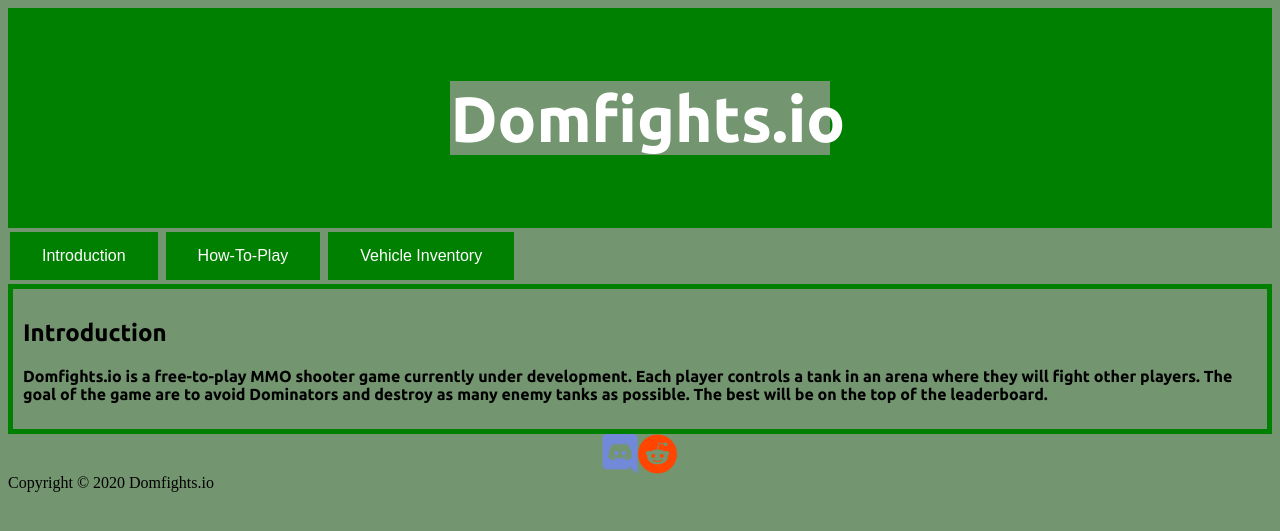
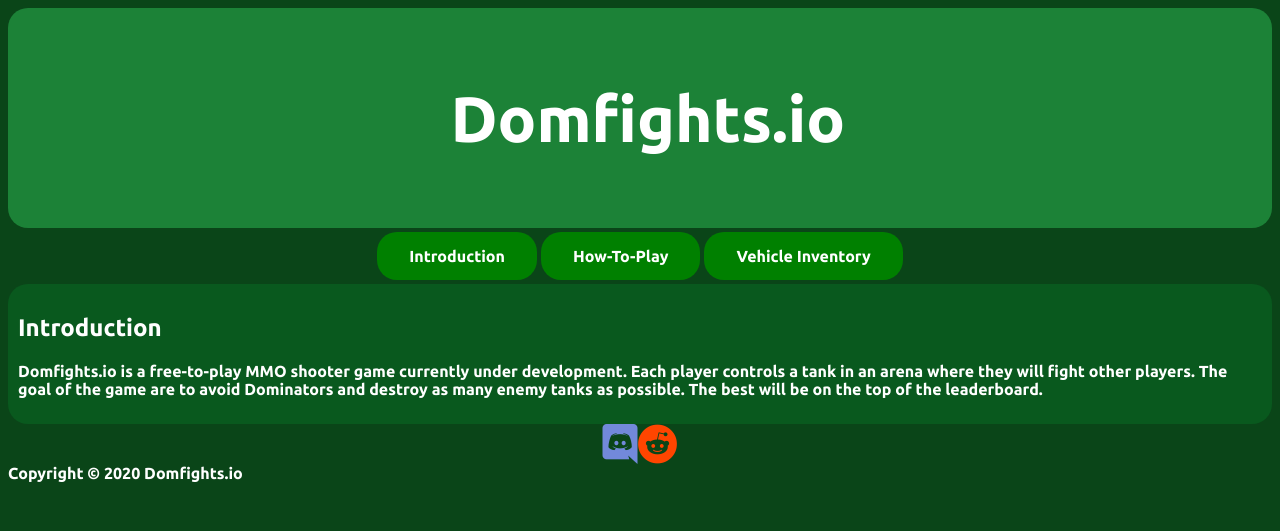
Before and after one commit to Steve-Dusty/df-site, a Flask app: page / in a window 1280 px wide. Shown: the top 531 px of the page. Run offline with Flask 2, Linux system fonts and the light colour scheme.

Commit message:
Color scheme update

```diff
--- a/site/css/style.css
+++ b/site/css/style.css
@@ -1,27 +1,37 @@
-*{
-  background-color: #73956f;
-}
-
 .beginning{
     text-align: center;
-    background-color: green;
-    font-family: 'Ubuntu', sans-serif;
+    background-color: #1c8237;
     font-size: 200%;
-    color: white;
-    border-color: black;
     padding-top: 30px;
     padding-bottom: 30px;
     padding-left: 35%;
     padding-right: 35%;
   }
+
 * {
+    border-radius: 20px;
     box-sizing: border-box;
+    font-family: 'Ubuntu', sans-serif;
+    color: white;
+
   }
 
+body{
+
+  background: #0a4518;
+
+
+
+}
+
+#myButtons{
+  display:flex;
+  justify-content: center;
+
+}
+
 .button{
-
     border: none;
-    color: white;
     padding: 15px 32px;
     text-align: center;
     text-decoration: none;
@@ -29,7 +39,8 @@
     font-size: 16px;
     margin: 4px 2px;
     cursor: pointer;
-    background-color: green;
+    background-color: #008000;
+
 }
 /* Create three equal columns that floats next to each other */
 
@@ -39,9 +50,9 @@
 }
 .row div{
 
-  border:solid 5px green;
   padding:10px;
-  font-family: 'Ubuntu', sans-serif;
+  background-color: #09591e;
+
 
   }
 
--- a/site/templates/index.html
+++ b/site/templates/index.html
@@ -18,10 +18,11 @@
 </div>
 
 
-    <button onclick="toggler()" class="button button1">Introduction</button>
-    <button onclick="toggler2()" class="button button2">How-To-Play</button>
-    <button onclick="toggler3()" class="button button2">Vehicle Inventory</button>
-
+    <div id="myButtons">
+        <button onclick="toggler()" class="button button1">Introduction</button>
+        <button onclick="toggler2()" class="button button2">How-To-Play</button>
+        <button onclick="toggler3()" class="button button2">Vehicle Inventory</button>
+    </div>
 
     <div class="row">
         <div class="column-1">
```
